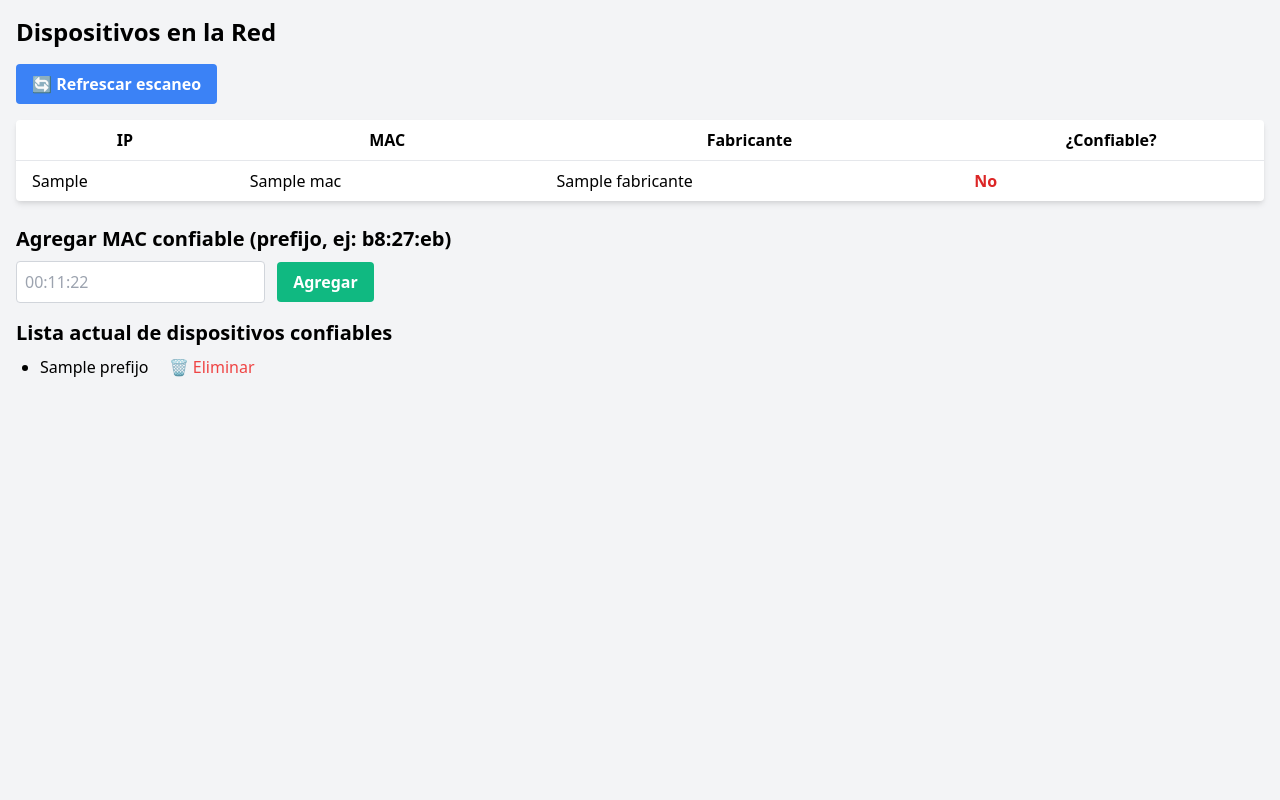
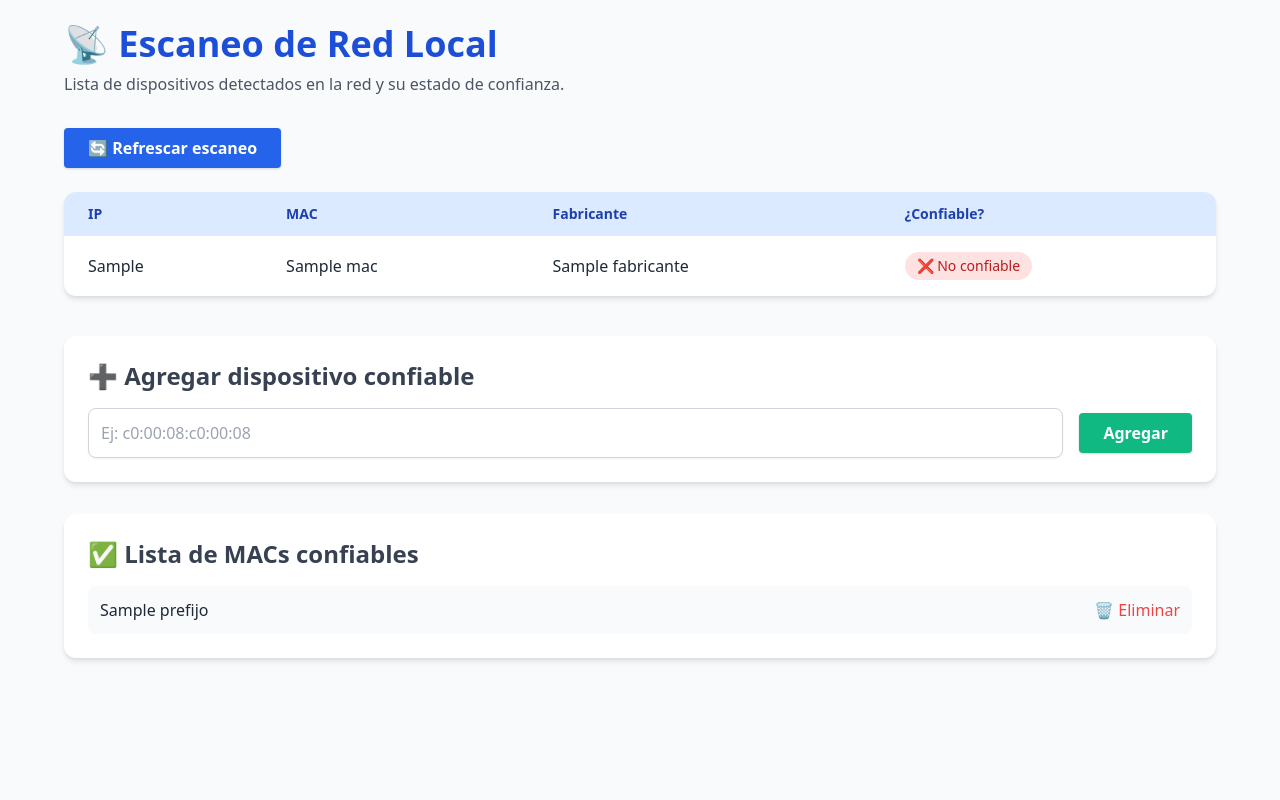
Before and after one commit to Osvaldo-Net/LANGuard, a Flask app: template templates/index.html in a window 1280 px wide. Run offline with Flask 3, Linux system fonts and the light colour scheme; the template is opened without the code that fills it: most values are stand-ins (such as "Sample title", 1, 10 or a date in 2020).

Commit message:
Update index.html

```diff
--- a/templates/index.html
+++ b/templates/index.html
@@ -5,58 +5,80 @@
   <title>Escaneo de Red</title>
   <link href="https://cdn.jsdelivr.net/npm/tailwindcss@2.2.19/dist/tailwind.min.css" rel="stylesheet">
 </head>
-<body class="bg-gray-100 p-4">
-  <h1 class="text-2xl font-bold mb-4">Dispositivos en la Red</h1>
+<body class="bg-gray-50 min-h-screen font-sans text-gray-800 p-6">
 
-  <form method="GET" action="/" class="mb-4">
-    <button class="bg-blue-500 hover:bg-blue-600 text-white font-bold py-2 px-4 rounded">
+  <div class="max-w-6xl mx-auto">
+    <header class="mb-8">
+      <h1 class="text-4xl font-bold text-blue-700 mb-2">📡 Escaneo de Red Local</h1>
+      <p class="text-gray-600">Lista de dispositivos detectados en la red y su estado de confianza.</p>
+    </header>
+
+    <div class="flex justify-between items-center mb-6">
+      <form method="GET" action="/">
+        <button class="bg-blue-600 hover:bg-blue-700 text-white font-semibold py-2 px-6 rounded shadow">
           🔄 Refrescar escaneo
         </button>
       </form>
+    </div>
 
-  <table class="table-auto w-full bg-white shadow-md rounded p-4 mb-6">
-    <thead>
+    <div class="bg-white rounded-xl shadow-md overflow-hidden mb-10">
+      <table class="min-w-full table-auto">
+        <thead class="bg-blue-100 text-blue-800">
           <tr>
-        <th class="px-4 py-2">IP</th>
-        <th class="px-4 py-2">MAC</th>
-        <th class="px-4 py-2">Fabricante</th>
-        <th class="px-4 py-2">¿Confiable?</th>
+            <th class="px-6 py-3 text-left text-sm font-semibold">IP</th>
+            <th class="px-6 py-3 text-left text-sm font-semibold">MAC</th>
+            <th class="px-6 py-3 text-left text-sm font-semibold">Fabricante</th>
+            <th class="px-6 py-3 text-left text-sm font-semibold">¿Confiable?</th>
           </tr>
         </thead>
-    <tbody>
+        <tbody class="divide-y divide-gray-200">
           {% for d in dispositivos %}
-      <tr class="border-t">
-        <td class="px-4 py-2">{{ d.ip }}</td>
-        <td class="px-4 py-2">{{ d.mac }}</td>
-        <td class="px-4 py-2">{{ d.fabricante }}</td>
-        <td class="px-4 py-2">
+          <tr class="hover:bg-gray-50">
+            <td class="px-6 py-4">{{ d.ip }}</td>
+            <td class="px-6 py-4">{{ d.mac }}</td>
+            <td class="px-6 py-4">{{ d.fabricante }}</td>
+            <td class="px-6 py-4">
               {% if d.confiable %}
-            <span class="text-green-600 font-semibold">Sí</span>
+                <span class="inline-flex items-center bg-green-100 text-green-700 text-sm font-medium px-3 py-1 rounded-full">
+                  ✔️ Confiable
+                </span>
               {% else %}
-            <span class="text-red-600 font-semibold">No</span>
+                <span class="inline-flex items-center bg-red-100 text-red-700 text-sm font-medium px-3 py-1 rounded-full">
+                  ❌ No confiable
+                </span>
               {% endif %}
             </td>
           </tr>
           {% endfor %}
         </tbody>
       </table>
+    </div>
 
-  <h2 class="text-xl font-semibold mb-2">Agregar MAC confiable (prefijo, ej: b8:27:eb)</h2>
-  <form method="POST" action="/agregar" class="mb-4">
-    <input name="prefijo" placeholder="00:11:22" class="p-2 border border-gray-300 rounded" required>
-    <button type="submit" class="ml-2 bg-green-500 hover:bg-green-600 text-white font-bold py-2 px-4 rounded">
+    <div class="bg-white p-6 rounded-xl shadow-md mb-8">
+      <h2 class="text-2xl font-semibold text-gray-700 mb-4">➕ Agregar dispositivo confiable</h2>
+      <form method="POST" action="/agregar" class="flex flex-wrap items-center gap-4">
+        <input name="prefijo" placeholder="Ej: c0:00:08:c0:00:08" required
+               class="flex-1 p-3 border border-gray-300 rounded-lg shadow-sm focus:outline-none focus:ring-2 focus:ring-blue-300" />
+        <button type="submit"
+                class="bg-green-500 hover:bg-green-600 text-white font-bold py-2 px-6 rounded shadow">
           Agregar
         </button>
       </form>
+    </div>
 
-  <h2 class="text-xl font-semibold mb-2">Lista actual de dispositivos confiables</h2>
-  <ul class="list-disc ml-6">
+    <div class="bg-white p-6 rounded-xl shadow-md">
+      <h2 class="text-2xl font-semibold text-gray-700 mb-4">✅ Lista de MACs confiables</h2>
+      <ul class="space-y-2">
         {% for prefijo in lista_confiables %}
-      <li class="mb-1">
-        {{ prefijo }}
-        <a href="/eliminar/{{ prefijo }}" class="text-red-500 ml-4">🗑️ Eliminar</a>
+        <li class="flex justify-between items-center bg-gray-50 p-3 rounded-lg hover:bg-gray-100">
+          <span class="text-gray-800">{{ prefijo }}</span>
+          <a href="/eliminar/{{ prefijo }}" class="text-red-500 hover:text-red-700 font-medium">
+            🗑️ Eliminar
+          </a>
         </li>
         {% endfor %}
       </ul>
+    </div>
+  </div>
 </body>
 </html>
```
Lines whose indentation alone changed are shown as unchanged.
